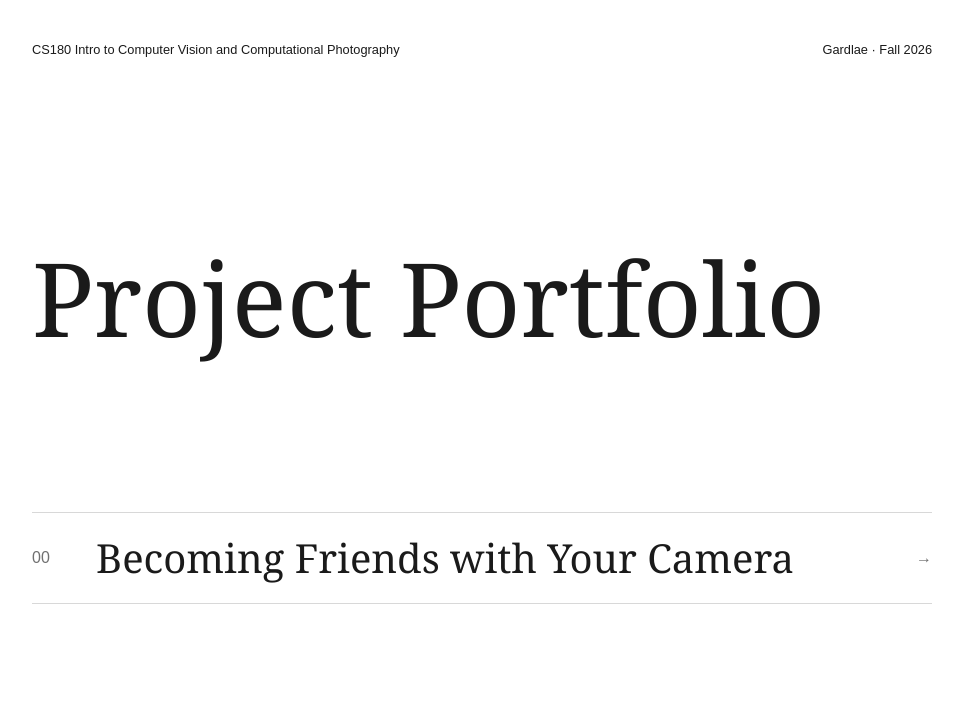
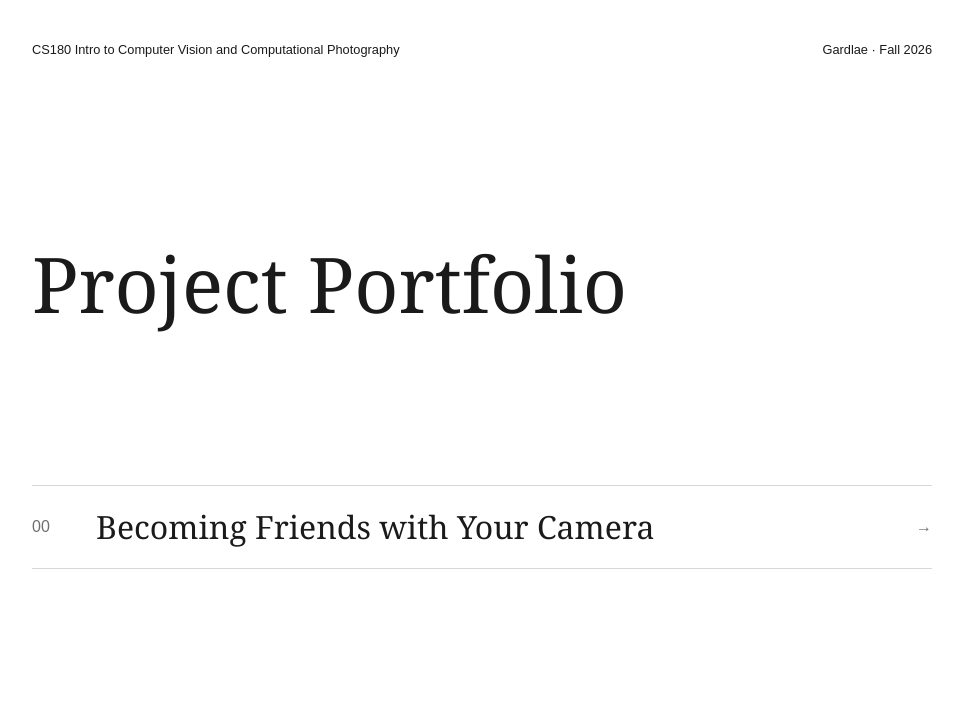
Before and after one commit to gardlae/gardlae.github.io, a plain HTML site: page index.html in a window 1280 px wide. Shown: the whole page, without its empty margins (158-1121 px from the left). Drawn offline with Linux system fonts and the light colour scheme.

Commit message:
Reduce portfolio heading sizes

```diff
--- a/style.css
+++ b/style.css
@@ -52,8 +52,8 @@ h2 {
   line-height: 1.05;
 }
 
-h1 { font-size: clamp(3rem, 8vw, 6.5rem); }
-h2 { font-size: clamp(1.7rem, 4vw, 2.5rem); }
+h1 { font-size: clamp(2.5rem, 6vw, 5rem); }
+h2 { font-size: clamp(1.4rem, 3vw, 2rem); }
 
 .portfolio-header {
   padding-top: 2.5rem;
```
